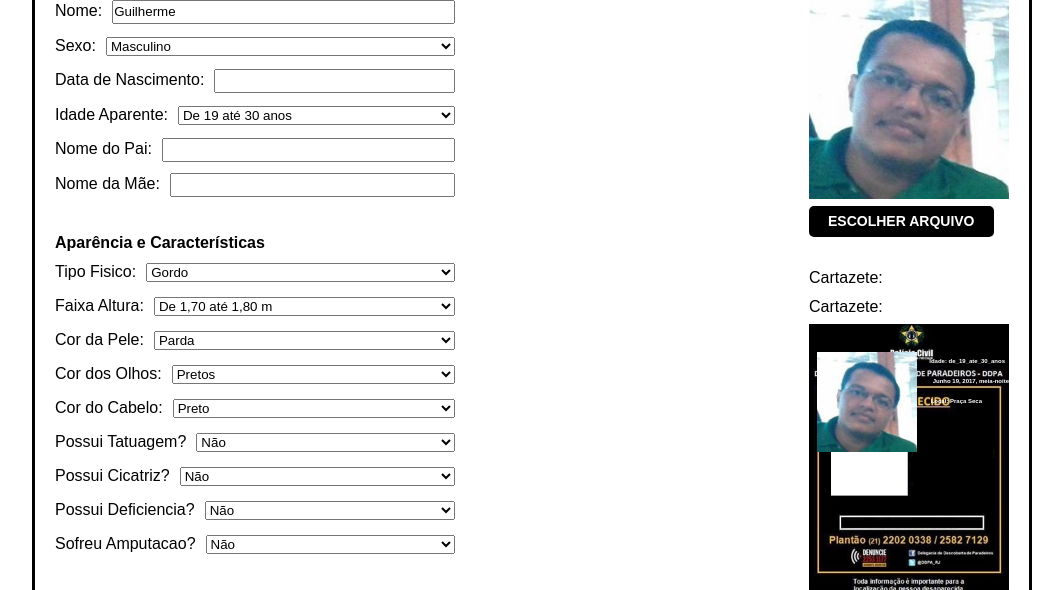
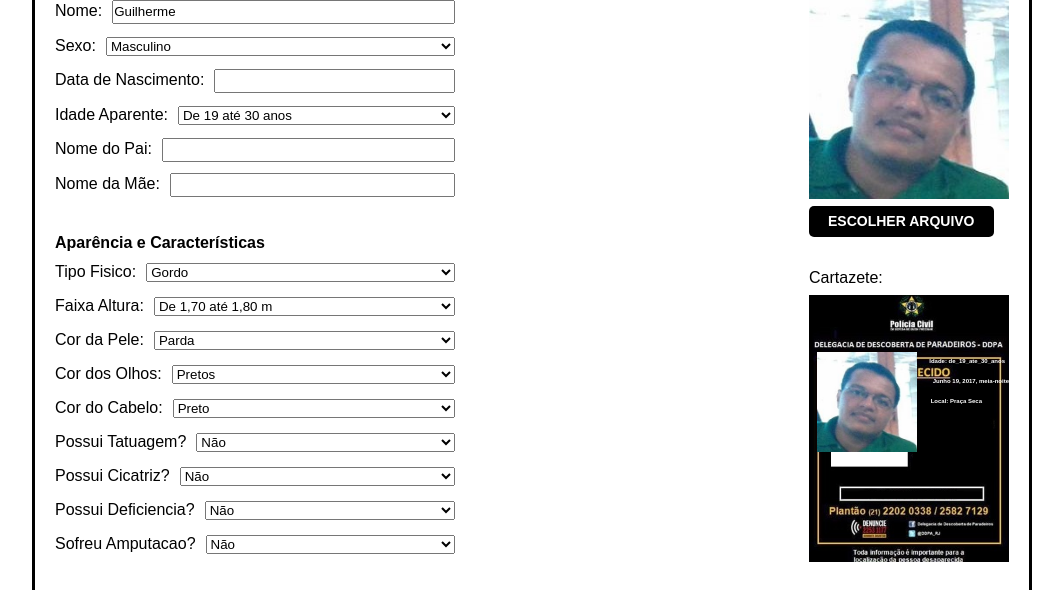
Before and after one commit to Projetos-BSI-UNIRIO/desaparecidos-rj-web, a Django app: page /webserver/desaparecidos/editar/1/ in a window 1360 px wide. Shown: the part 223-813 px from the top of the page, without its empty margins (158-1221 px from the left). Run offline with Django 3.2, Linux system fonts and the light colour scheme; a user stored in the database is signed in; data comes from the database, SQL or seed files in the repository.

Commit message:
corrigindo paragrafo duplicado

```diff
--- a/webserver/templates/editar_pessoa_model_form.html
+++ b/webserver/templates/editar_pessoa_model_form.html
@@ -70,7 +70,6 @@
                                     <br>
                                     <p class="label-paragraph">Cartazete:</p>
                                     {% if  form.instance.foto.name %}
-                                    <p class="label-paragraph">Cartazete:</p>
                                     <div class="container" id = "container">
                                       <img src="{% static 'images/cartaz.jpg' %}" style="max-height: 500px;max-width:200px;" id="cartazete" />
                                       <div class="info" id="info" >
```
